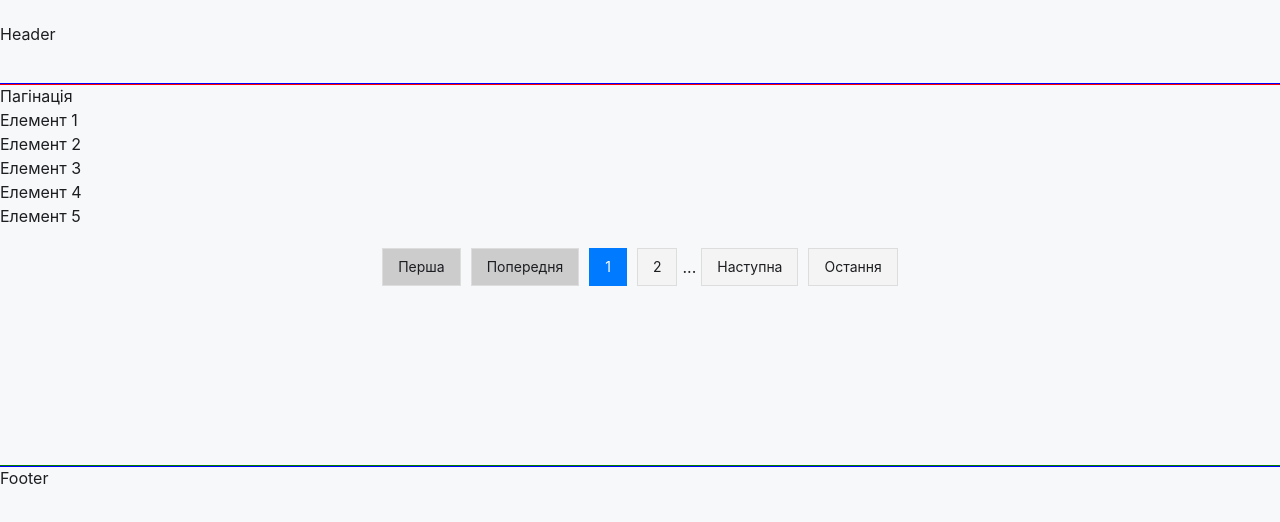
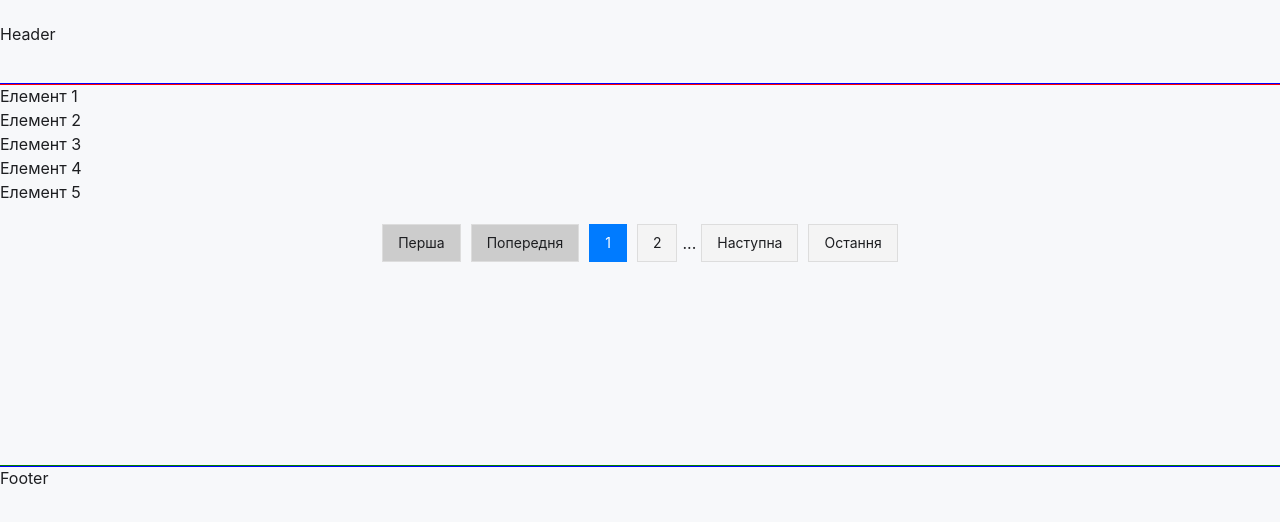
Before and after one commit to svmoskalyov/e-pharmacy, a React (Vite) app: page /medicine in a window 1280 px wide. Shown: the top 522 px of the page. Built offline with nearby package versions, Linux system fonts and the light colour scheme.

Commit message:
draft pagination logical

```diff
--- a/src/components/Pagination/Pagination.tsx
+++ b/src/components/Pagination/Pagination.tsx
@@ -1,231 +1,62 @@
+import { useState, useEffect } from 'react'
 import s from './Pagination.module.scss'
-
-// // Типи пропсів для компоненту Pagination
-// interface PaginationProps {
-//   itemsPerPage: number
-//   totalItems: number
-//   paginate: (pageNumber: number) => void
-//   currentPage: number
-// }
-
-// function Pagination({
-//   itemsPerPage,
-//   totalItems,
-//   paginate,
-//   currentPage
-// }: PaginationProps) {
-//   const pageNumbers: number[] = []
-
-//   // Генерація номерів сторінок
-//   for (let i = 1; i <= Math.ceil(totalItems / itemsPerPage); i++) {
-//     pageNumbers.push(i)
-//   }
-
-//   return (
-//     <nav>
-//       <ul className={s.pagination}>
-//         {/* Кнопка для переходу на першу сторінку */}
-//         <li className={s.pageItem}>
-//           <a
-//             onClick={() => paginate(1)}
-//             // href="#!"
-//             className={s.pageLink}
-//             aria-label="First"
-//           >
-//             First
-//           </a>
-//         </li>
-
-//         {/* Кнопка для переходу на попередню сторінку */}
-//         <li className={s.pageItem}>
-//           <a
-//             onClick={() => paginate(currentPage - 1)}
-//             // href="#!"
-//             className={s.pageLink}
-//             aria-label="Previous"
-//             disabled={currentPage === 1}
-//           >
-//             Prev
-//           </a>
-//         </li>
-
-//         {/* Номери сторінок */}
-//         {pageNumbers.map(number => (
-//           <li
-//             key={number}
-//             className={`{s.pageItem} ${number === currentPage ? 'active' : ''}`}
-//           >
-//             <a onClick={() => paginate(number)} href="#!" className={s.pageLink}>
-//               {number}
-//             </a>
-//           </li>
-//         ))}
-
-//         {/* Кнопка для переходу на наступну сторінку */}
-//         <li className={s.pageItem}>
-//           <a
-//             onClick={() => paginate(currentPage + 1)}
-//             // href="#!"
-//             className={s.pageLink}
-//             aria-label="Next"
-//             disabled={currentPage === pageNumbers.length}
-//           >
-//             Next
-//           </a>
-//         </li>
-
-//         {/* Кнопка для переходу на останню сторінку */}
-//         <li className={s.pageItem}>
-//           <a
-//             onClick={() => paginate(pageNumbers.length)}
-//             // href="#!"
-//             className={s.pageLink}
-//             aria-label="Last"
-//           >
-//             Last
-//           </a>
-//         </li>
-//       </ul>
-//     </nav>
-//   )
-// }
-
-// export default Pagination
-
-// -----
-
-import { useState, useEffect, useRef } from 'react'
 
 interface PaginationProps {
   totalPages: number
-  // totalItems: number
-  // itemsPerPage: number
   currentPage: number
   onPageChange: (page: number) => void
 }
 
 function Pagination({
   totalPages,
-  // totalItems,
-  // itemsPerPage,
   currentPage,
   onPageChange
-}:PaginationProps) {
-  // const totalPages = Math.ceil(totalItems / itemsPerPage)
-  // const pages = Array.from({ length: totalPages }, (_, i) => i + 1)
+}: PaginationProps) {
+  const [displayedPages, setDisplayedPages] = useState<number[]>([])
 
-  const [displayedPages, setDisplayedPages] = useState<number[]>([]);
-
-const generateDisplayedPages = () => {
-    const newDisplayedPages: number[] = [];
+  const generateDisplayedPages = () => {
+    const newDisplayedPages: number[] = []
     if (totalPages <= 2) {
       for (let i = 1; i <= totalPages; i++) {
-        newDisplayedPages.push(i);
+        newDisplayedPages.push(i)
       }
     } else {
       if (currentPage <= 2) {
         for (let i = 1; i <= 2; i++) {
-          newDisplayedPages.push(i);
+          newDisplayedPages.push(i)
         }
-        newDisplayedPages.push(0); // Represent "..."
+        newDisplayedPages.push(0) // Represent "..."
         // newDisplayedPages.push(totalPages);
       } else if (currentPage >= totalPages - 1) {
-        // fot tablets totalPages - 2
+        // for tablets - in if totalPages - 2
         // newDisplayedPages.push(1);
         newDisplayedPages.push(0) // Represent "..."
         for (let i = totalPages - 1; i <= totalPages; i++) {
-          // fot tablets totalPages - 2
+          // for tablets - in for totalPages - 2
           newDisplayedPages.push(i)
         }
       } else {
         // newDisplayedPages.push(1);
-        newDisplayedPages.push(0); // Represent "..."
-        newDisplayedPages.push(currentPage - 1);
-        newDisplayedPages.push(currentPage);
-        newDisplayedPages.push(currentPage + 1);
-        newDisplayedPages.push(0); // Represent "..."
+        newDisplayedPages.push(0) // Represent "..."
+        newDisplayedPages.push(currentPage - 1)
+        newDisplayedPages.push(currentPage)
+        newDisplayedPages.push(currentPage + 1)
+        newDisplayedPages.push(0) // Represent "..."
         // newDisplayedPages.push(totalPages);
       }
     }
-    setDisplayedPages(newDisplayedPages);
-  };
+    setDisplayedPages(newDisplayedPages)
+  }
 
   useEffect(() => {
-    generateDisplayedPages();
-  }, [currentPage, totalPages]);
+    generateDisplayedPages()
+  }, [currentPage, totalPages])
 
   const handlePageClick = (page: number) => {
     if (page !== 0) {
-      onPageChange(page);
+      onPageChange(page)
     }
-  };
-
-  // const handleFirstPage = () => {
-  //   onPageChange(1)
-  // }
-
-  // const handleLastPage = () => {
-  //   onPageChange(totalPages)
-  // }
-
-  // const handleNextPage = () => {
-  //   if (currentPage < totalPages) {
-  //     onPageChange(currentPage + 1)
-  //   }
-  // }
-
-  // const handlePreviousPage = () => {
-  //   if (currentPage > 1) {
-  //     onPageChange(currentPage - 1)
-  //   }
-  // }
-
-
-  // const getDisplayedPages = () => {
-  //   return Array.from({ length: totalPages }, (_, i) => i + 1)
-  //   // const pages = Array.from({ length: totalPages }, (_, i) => i + 1)
-
-  // }
-
-
-  // const getDisplayedPages = () => {
-    //   const maxPagesToShow = 2
-    //   if (totalPages <= maxPagesToShow) {
-      //     return pages
-      //   }
-
-//   const firstPage = 1
-//   const lastPage = totalPages
-//   const currentPageIndex = pages.indexOf(currentPage)
-//   let startPageIndex = currentPageIndex - 2
-//   let endPageIndex = currentPageIndex + 2
-
-//   if (startPageIndex < 0) {
-//     startPageIndex = 0
-//     endPageIndex = maxPagesToShow - 1
-//   }
-
-//   if (endPageIndex >= totalPages) {
-//     endPageIndex = totalPages - 1
-//     startPageIndex = totalPages - maxPagesToShow
-//   }
-
-//   const displayedPages: (number | string)[] = pages.slice(startPageIndex, endPageIndex + 1)
-
-//   if (startPageIndex > 0) {
-//     displayedPages.unshift('...')
-//     displayedPages.unshift(firstPage)
-//   }
-
-//   if (endPageIndex < totalPages - 1) {
-//     displayedPages.push('...')
-//     displayedPages.push(lastPage)
-//   }
-
-//   return displayedPages
-// }
-
-  // console.log(getDisplayedPages())
+  }
 
   return (
     <div className={s.pagination}>
@@ -265,48 +96,6 @@ const generateDisplayedPages = () => {
         Остання
       </button>
     </div>
-
-    //   <div className={s.pagination}>
-    //     <button onClick={handleFirstPage} disabled={currentPage === 1}>
-    //       Перша
-    //     </button>
-    //     <button onClick={handlePreviousPage} disabled={currentPage === 1}>
-    //       Попередня
-    //     </button>
-    //     {getDisplayedPages().map((page, index) =>
-    //       page === '...' ? (
-    //         <span key={index} className={s.dots}>
-    //           ...
-    //         </span>
-    //       ) : (
-    //         <button
-    //           key={page}
-    //           onClick={() => onPageChange(page as number)}
-    //           className={currentPage === page ? `${s.active}` : ''}
-    //         >
-    //           {page}
-    //         </button>
-    //       )
-    //     )}
-    //     {/* {pages.map(page => (
-    //       <button
-    //         key={page}
-    //         onClick={() => onPageChange(page)}
-    //         className={currentPage === page ? `${s.active}` : ''}
-    //       >
-    //         {page}
-    //       </button>
-    //     ))} */}
-    //     {/* <span>
-    //       {currentPage} з {totalPages}
-    //     </span> */}
-    //     <button onClick={handleNextPage} disabled={currentPage === totalPages}>
-    //       Наступна
-    //     </button>
-    //     <button onClick={handleLastPage} disabled={currentPage === totalPages}>
-    //       Остання
-    //     </button>
-    //   </div>
   )
 }
 
--- a/src/pages/HomePage/HomePage.module.scss
+++ b/src/pages/HomePage/HomePage.module.scss
@@ -0,0 +1,3 @@
+.homePage {
+  height: 760px;
+}
--- a/src/pages/MedicinePage/MedicinePage.tsx
+++ b/src/pages/MedicinePage/MedicinePage.tsx
@@ -30,26 +30,20 @@ const data: DataItem[] = [
   { id: 20, name: 'Елемент 20' }
 ]
 
-// const usePagination = <T extends any>(data: T[], volume: number = 10)
-
 function MedicinePage() {
   const [currentPage, setCurrentPage] = useState(1)
-
   const itemsPerPage = 5
   const totalPages = Math.ceil(data.length / itemsPerPage)
+  const startIndex = (currentPage - 1) * itemsPerPage
+  const endIndex = startIndex + itemsPerPage
+  const currentItems = data.slice(startIndex, endIndex)
 
   const handlePageChange = (page: number) => {
     setCurrentPage(page)
   }
 
-  // Визначення початкового та кінцевого індексів для поточної сторінки
-  const startIndex = (currentPage - 1) * itemsPerPage
-  const endIndex = startIndex + itemsPerPage
-  const currentItems = data.slice(startIndex, endIndex)
-
   return (
-    <div>
-      <h1>Пагінація</h1>
+    <div className={s.medicinePage}>
       <ul>
         {currentItems.map(item => (
           <li key={item.id}>{item.name}</li>
@@ -57,65 +51,11 @@ function MedicinePage() {
       </ul>
       <Pagination
         totalPages={totalPages}
-        // totalItems={data.length}
-        // itemsPerPage={itemsPerPage}
         currentPage={currentPage}
         onPageChange={handlePageChange}
       />
     </div>
   )
-
-  // // ------------------------------ Pagination ------------------------------
-  // const [currentPage, setCurrentPage] = useState<number>(1)
-  // const itemsPerPage = 6
-  // // Список елементів (наприклад, дані з API)
-  // const items: string[] = [
-  //   'Item 1',
-  //   'Item 2',
-  //   'Item 3',
-  //   'Item 4',
-  //   'Item 5',
-  //   'Item 6',
-  //   'Item 7',
-  //   'Item 8',
-  //   'Item 9',
-  //   'Item 10',
-  //   'Item 11',
-  //   'Item 12',
-  //   'Item 13',
-  //   'Item 14',
-  //   'Item 15',
-  //   'Item 16',
-  //   'Item 17',
-  //   'Item 18',
-  //   'Item 19',
-  //   'Item 20'
-  // ]
-
-  // // Показати елементи на поточній сторінці
-  // const indexOfLastItem = currentPage * itemsPerPage
-  // const indexOfFirstItem = indexOfLastItem - itemsPerPage
-  // const currentItems = items.slice(indexOfFirstItem, indexOfLastItem)
-  // // Функція для зміни сторінки
-  // const paginate = (pageNumber: number): void => setCurrentPage(pageNumber)
-
-  // return (
-  //   <div>
-  //     <ul>
-  //       {currentItems.map((item, index) => (
-  //         <li key={index}>{item}</li>
-  //       ))}
-  //     </ul>
-  //     <Pagination
-  //       itemsPerPage={itemsPerPage}
-  //       totalItems={items.length}
-  //       paginate={paginate}
-  //       currentPage={currentPage}
-  //     />
-  //   </div>
-  // )
-
-  // return <div className={s.medicinePage}>MedicinePage</div>
 }
 
 export default MedicinePage
```
Also changed, not shown: src/components/Pagination/Pagination.module.scss (+0 -34 lines).
